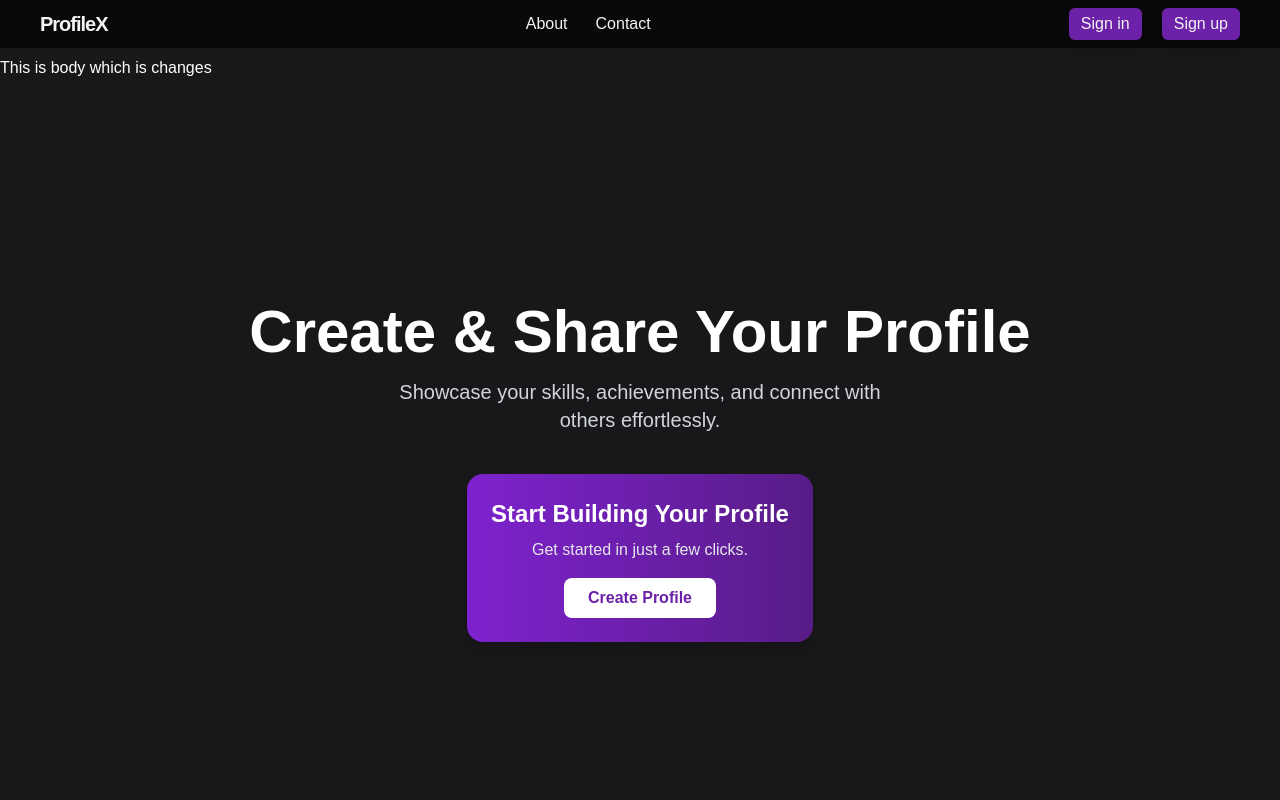
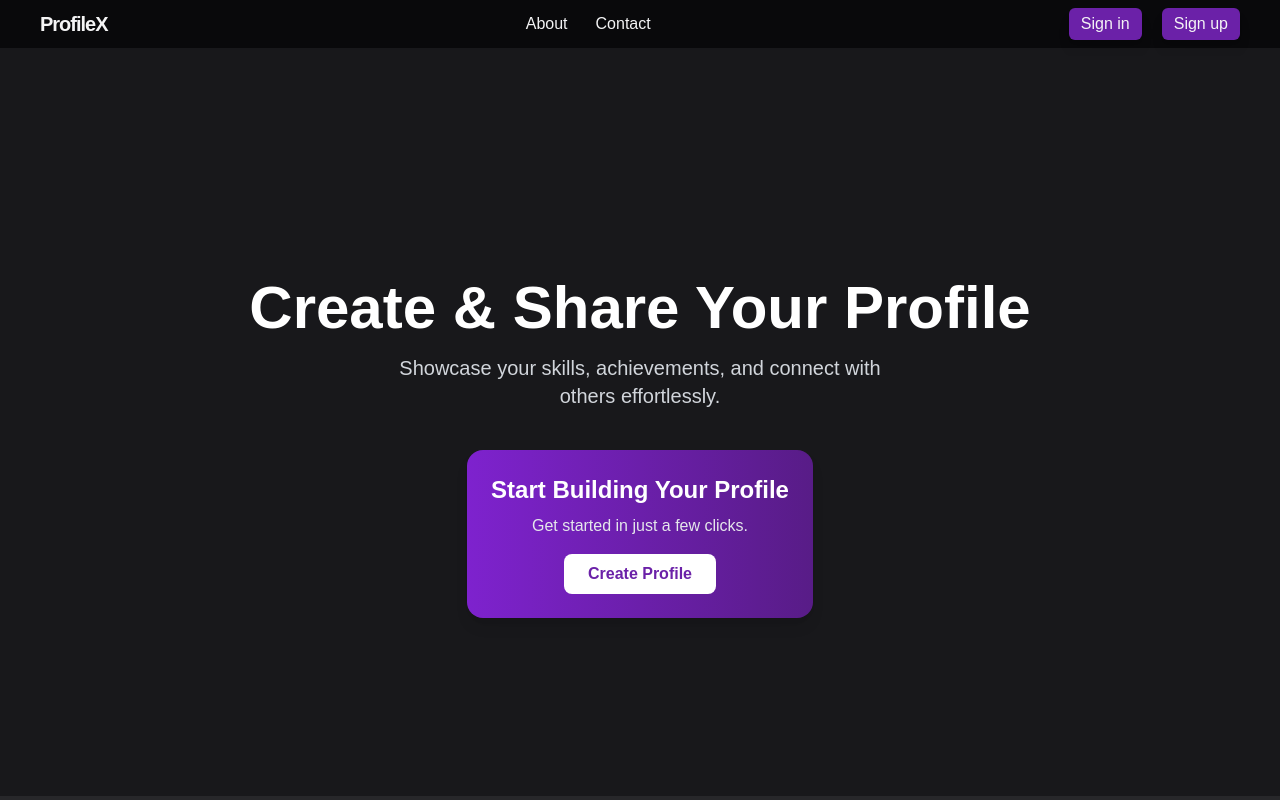
Before and after one commit to ashish0082018/ProfileX, a Next.js app: page / in a window 1280 px wide. Shown: the top 800 px of the page. Built offline with nearby package versions, Linux system fonts and the light colour scheme; no server answers.

Commit message:
check success

```diff
--- a/src/app/page.tsx
+++ b/src/app/page.tsx
@@ -33,7 +33,7 @@ export default  function Home() {
 
           {/* body */}
           <div className="min-h-screen">
-            This is body which is changes
+
             <Body />
           </div>
           {/*footer  */}
```
